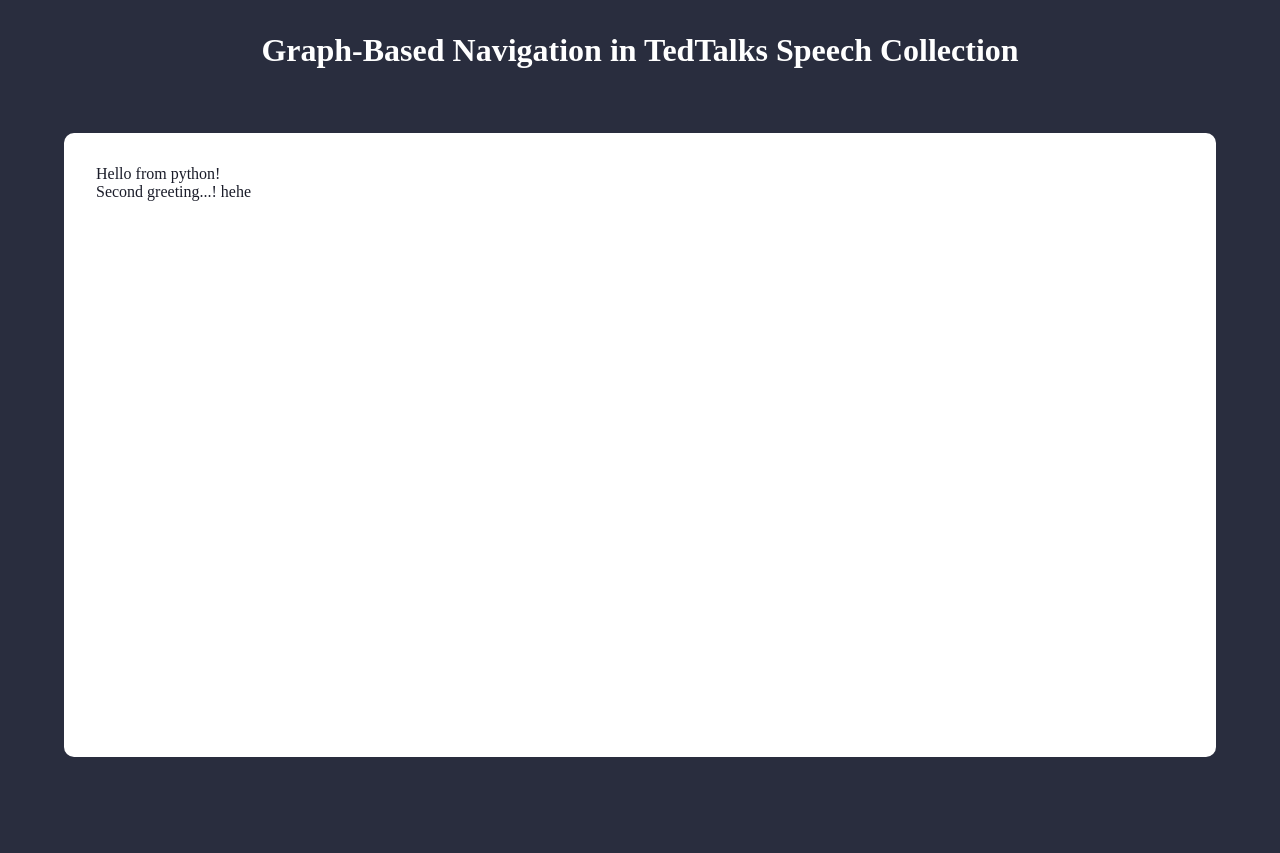
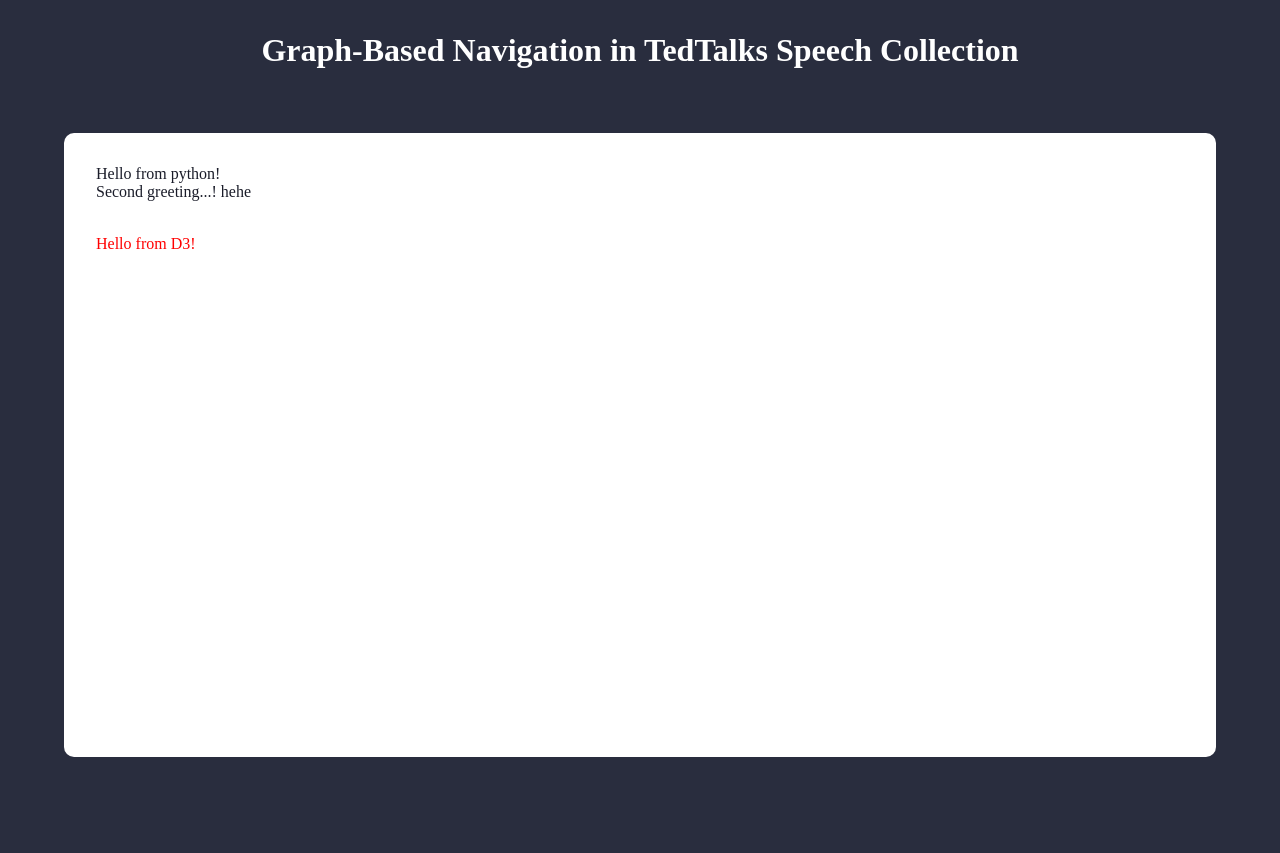
Before and after one commit to AnSuChi/Speech_Collection_Navigation_Graph.v1, a Flask app: page / in a window 1280 px wide. Run offline with Flask 3, Linux system fonts and the light colour scheme.

Commit message:
add favicon and minor d3 test

```diff
--- a/App/static/scripts/app.js
+++ b/App/static/scripts/app.js
@@ -1,2 +1,8 @@
 // Cache reset --> cmd+shift+R
 console.log("Hello world they say???");
+
+// Test to see that d3 works
+d3.select("#graph-nav-domain")
+  .append("p")
+  .text("Hello from D3!")
+  .style("color", "red");
--- a/App/templates/base.html
+++ b/App/templates/base.html
@@ -4,6 +4,8 @@
         <meta charset="UTF-8">
         <meta name="viewport" content="width=device-width, initial-scale=1.0">
         <link rel="stylesheet" href="{{ url_for('static', filename='styles/style.css') }}">
+        <link rel="icon" href="{{ url_for('static', filename='favicon.ico') }}">
+
         <title>{% block title %} {% endblock title %}</title>
     </head>
     <body>
@@ -11,8 +13,9 @@
             {% block body %} {% endblock body %}
         </div>
 
+
+        <script src="{{ url_for('static', filename='scripts/d3.v7.js') }}"></script>
         <script src="{{ url_for('static', filename='scripts/app.js') }}"></script>
-        <script src="{{ url_for('static', filename='scripts/d3.v7.js') }}"></script>
 
     </body>
 </html>
```
Also changed, not shown: App/static/favicon.ico (added).
